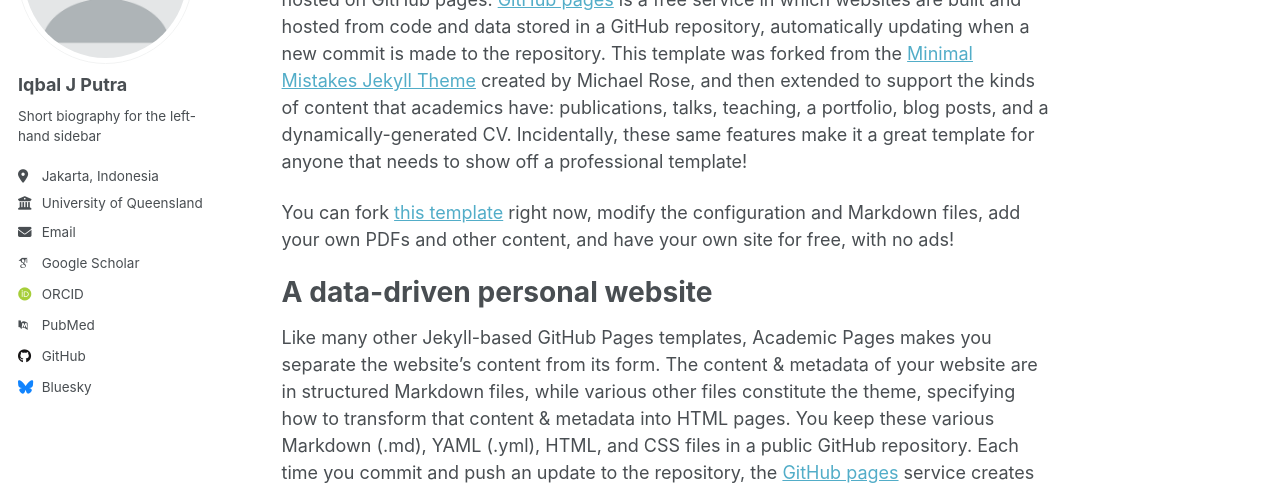
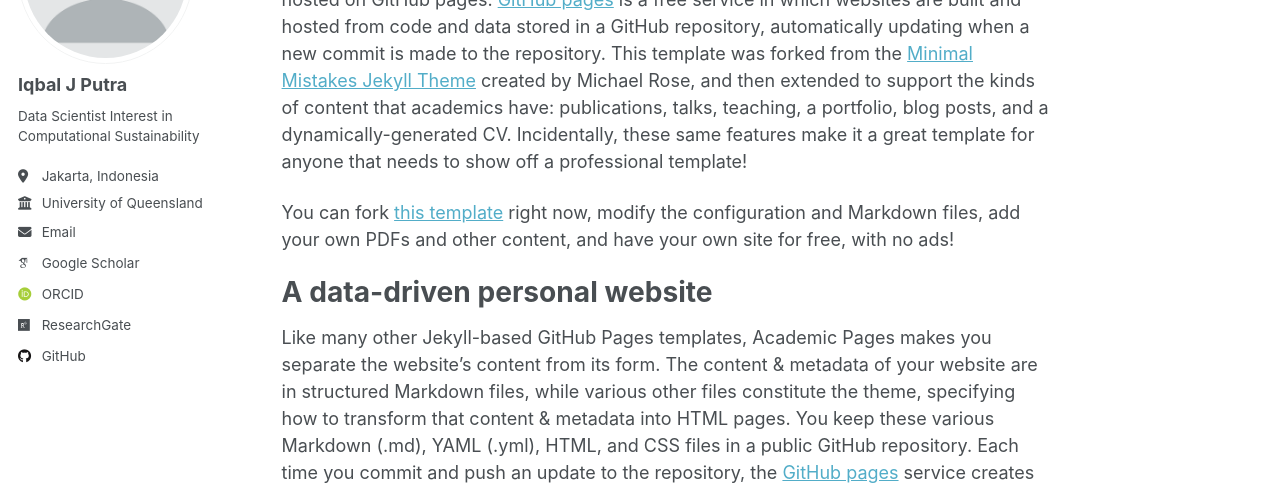
Before and after one commit to iqbal1201/iqbal1201.github.io, a Jekyll site: the page built from _pages/about.md, in a window 1280 px wide. Shown: the part 210-695 px from the top of the page. Built offline with Jekyll 4.4.1, drawn with Linux system fonts in a browser that asks for light colours; some web fonts are replaced; a script that is not in the unit is left out; part of the change alters nothing that is shown.

```diff
--- a/_config.yml
+++ b/_config.yml
@@ -16,7 +16,7 @@ description              : &description "Your Name's academic portfolio"   # Upd
 url                      : https://iqbal1201.github.io # The base hostname & protocol for your site e.g. "https://[your GitHub username].github.io",
                                                            # or if you already have some other page hosted on Github then use "https://[your GitHub username].github.io/[Your Repo Name]"
 baseurl                  : "" # the subpath of your site, e.g. "/blog"
-repository               : "academicpages/academicpages.github.io"
+repository               : "https://iqbal1201.github.io"
 
 # Site Author - The following control what appear as part of the author content on the side bar.
 #               If a field is blank the icon and link will not appear, otherwise it will be shown.
@@ -26,7 +26,7 @@ author:
   avatar           : "profile.png"
   name             : "Iqbal J Putra"
   pronouns         : # example: "she/her"
-  bio              : "Short biography for the left-hand sidebar"
+  bio              : "Data Scientist Interest in Computational Sustainability"
   location         : "Jakarta, Indonesia"
   employer         : "University of Queensland"
   uri              : # URL
@@ -40,21 +40,21 @@ author:
   impactstory      : # URL
   orcid            : "http://orcid.org/yourorcidurl"
   semantic         : # URL
-  pubmed           : "https://www.ncbi.nlm.nih.gov/pubmed/?term=john+snow"
-  researchgate     : # URL
+  pubmed           :
+  researchgate     : "https://www.researchgate.net/profile/Muhamad-Iqbal-Januadi-Putra?ev=hdr_xprf"
   scopus           : # URL
 
   # Repositories and software development
   bitbucket        : # Username - Update with your username on the site
   codepen          : # Username
   dribbble         : # Username
-  github           : "academicpages"
+  github           : "https://github.com/iqbal1201"
   kaggle           : # Username
   stackoverflow    : # User number or user number and name (i.e., use "1" or "1/jeff-atwood")
 
   # Social media
   artstation       : # Username
-  bluesky          : "bsky.app" # Replace this with you Bluesky username
+  bluesky          : # Replace this with you Bluesky username
   facebook         : # Username
   flickr           : # Username
   foursquare       : # Username
```
Also changed, not shown: profile.png (added).
